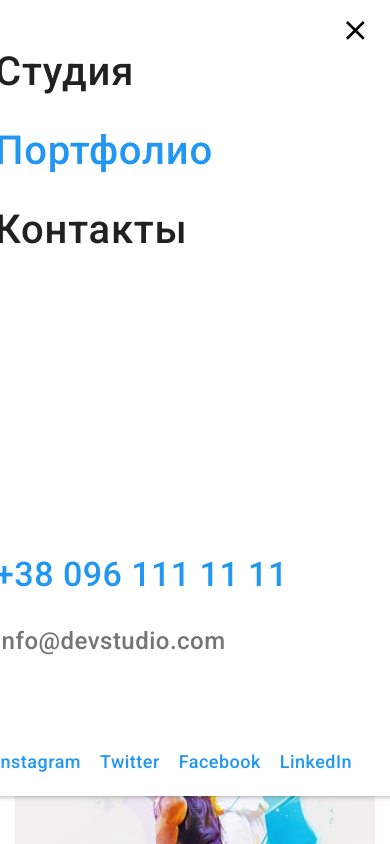
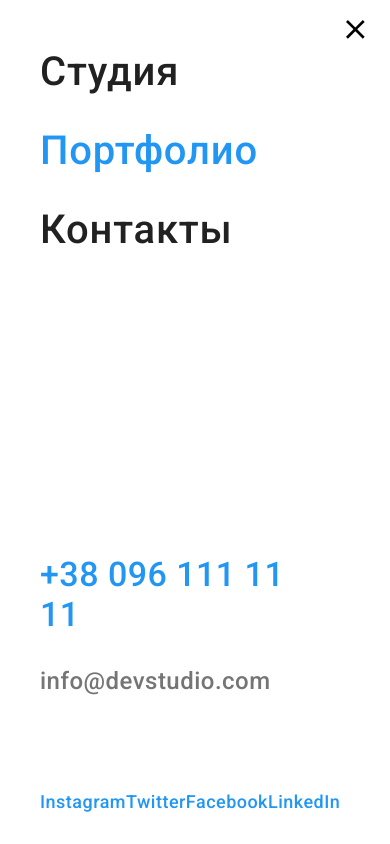
Before and after one commit to rim1972ua/goit-markup-hw-08, a plain HTML site: page portfolio.html in a window 390 px wide. Shown: the top 844 px of the page. Drawn offline with nearby package versions, Linux system fonts and the light colour scheme.

Commit message:
portfolio + menu no-scroll

```diff
--- a/sass/components/_buttons.scss
+++ b/sass/components/_buttons.scss
@@ -34,6 +34,10 @@
 .filter {
     display: flex;
     flex-wrap: wrap;
+
+    @media screen and (max-width: 767px) {
+            margin-bottom: 40px;
+        }
 
     @media screen and (min-width: 768px) {
         justify-content: center;
--- a/sass/components/_page-header.scss
+++ b/sass/components/_page-header.scss
@@ -1,6 +1,6 @@
 .header {
     @include centeredFlex($justify: space-between);
-    position: relative;
+    // position: relative;
     border-bottom-width: 1px;
     border-bottom-style: solid;
     border-bottom-color: $border-color;
@@ -136,6 +136,8 @@
 }
 
 .menu-button {
+    position: fixed;
+    right: 15px;
     display: inline-flex;
     margin: 0;
     padding: 0;
@@ -173,18 +175,26 @@
     font-weight: 500;
 
     @media screen and (max-width: 767px) {
+        display: none;
+        // z-index: 1;
+        // position: absolute;
+        // top: 0;
+        // left: 50%;
+        // transform: translateX(-50%);
+        // // width: 480px;
+        // width: 100%;
+        // height: 796px;
+        position: fixed;
         z-index: 1;
-        display: none;
-        position: absolute;
         top: 0;
-        left: 50%;
-        transform: translateX(-50%);
-        width: 480px;
-        height: 796px;
+        left: 0;
+        width: 100vw;
+        height: 100vh;
         margin: 0 auto;
         padding-top: 48px;
         padding-left: 40px;
         padding-right: 83px;
+
         background-color: $accent-white-color;
         box-shadow: 0px 4px 8px rgba(0, 0, 0, 0.04), 0px 2px 4px rgba(0, 0, 0, 0.08), 0px 1px 3px rgba(0, 0, 0, 0.16);
 
--- a/sass/components/_portfolio-page.scss
+++ b/sass/components/_portfolio-page.scss
@@ -13,7 +13,9 @@
         transition: box-shadow 250ms cubic-bezier(0.4, 0, 0.2, 1);
 
         @media screen and (max-width: 767px) {
-            margin-bottom: 30px;
+            &:not(:last-child) {
+                margin-bottom: 30px;
+            }
         }
 
         @media screen and (min-width: 768px) {
```
Also changed, not shown: css/main.css, css/main.min.css, 2 other files.
